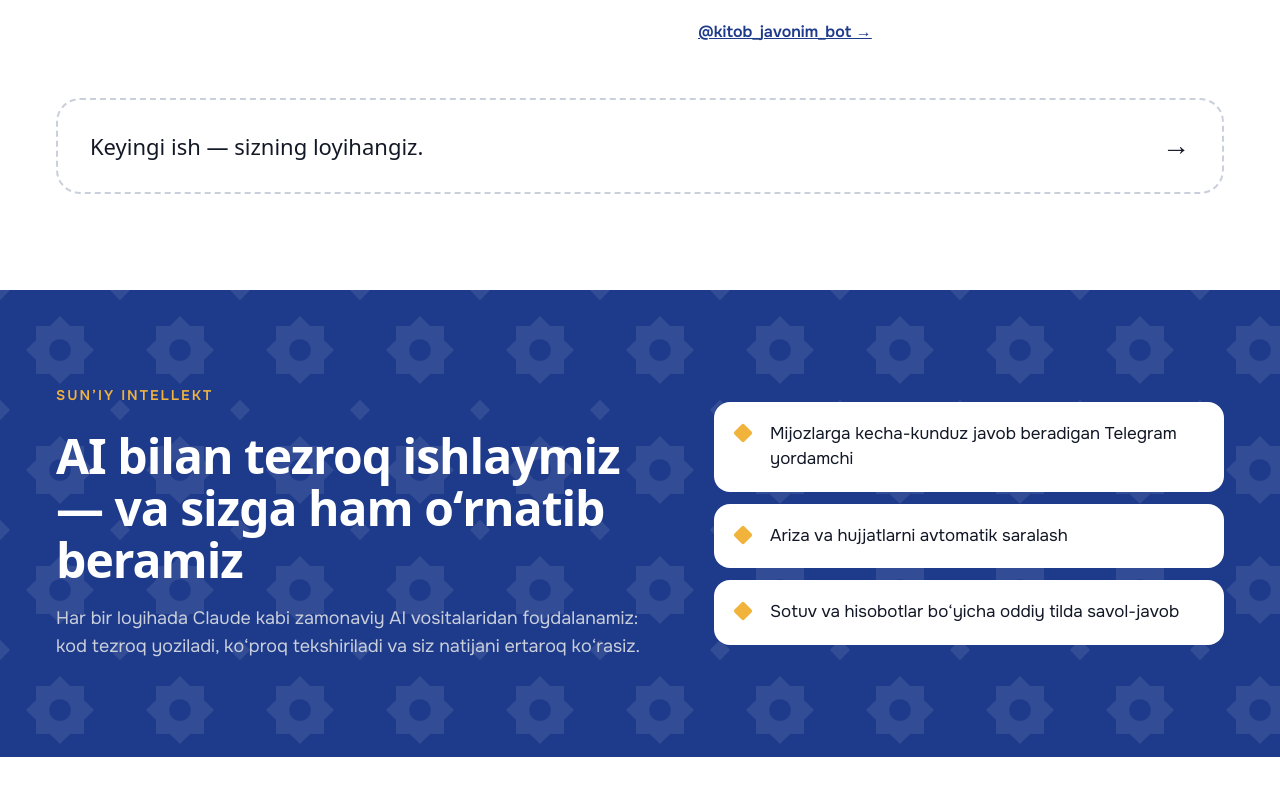
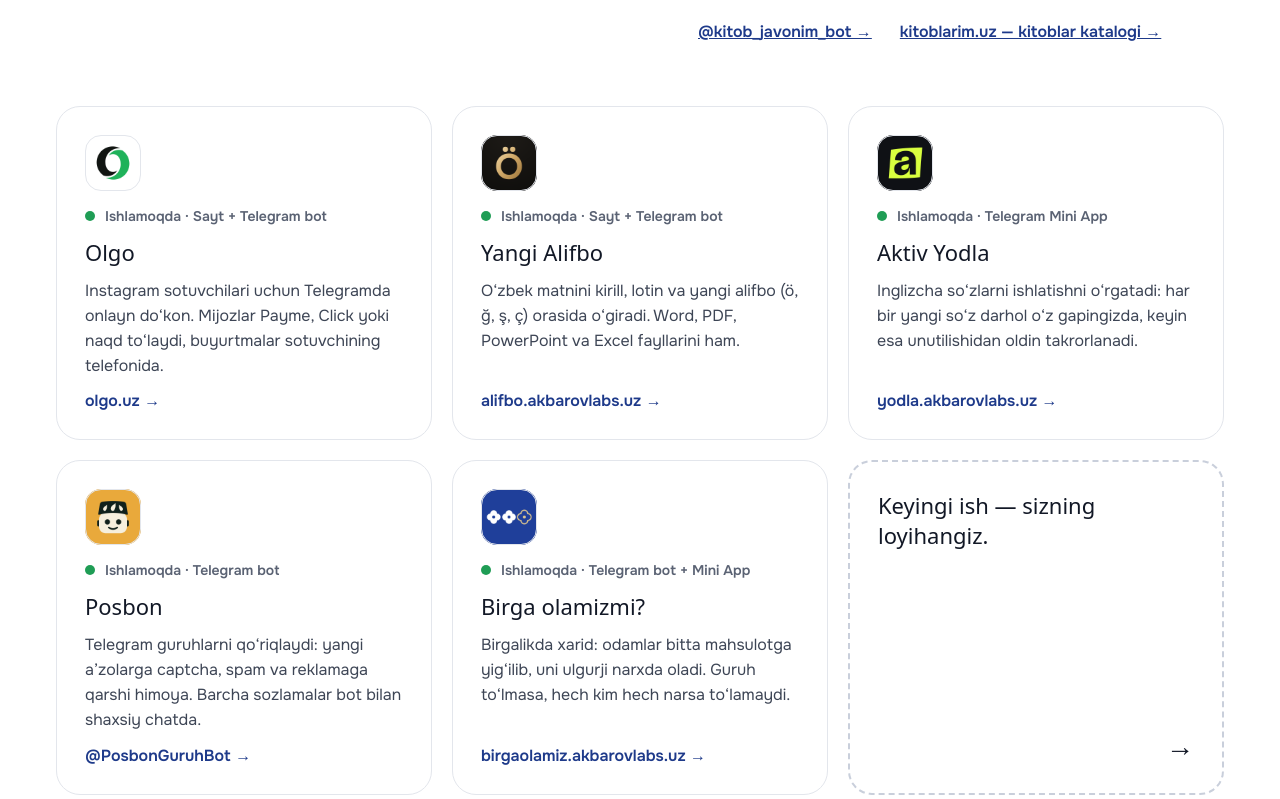
Before and after one commit to akbarov-labs/website, an Astro site: page / in a window 1280 px wide. Shown: the part 1791-2590 px from the top of the page. Built offline with nearby package versions, Linux system fonts and the light colour scheme; Astro itself is replaced by a stand-in of ours; a web font is replaced by a local one.

Commit message:
Show five more live products under Kitoblarim
Olgo, Yangi Alifbo, Aktiv Yodla, Posbon and Birga olamizmi each get a card
with their logo, what they do and a link. Kitoblarim also links its
catalogue at kitoblarim.uz. The "your project next" card becomes the grid's
sixth cell, so rows stay full at every width.

Co-Authored-By: Claude Opus 5.5 <noreply@anthropic.com>

```diff
--- a/src/pages/index.astro
+++ b/src/pages/index.astro
@@ -7,6 +7,11 @@ import ChatDemo from '../components/ChatDemo.astro';
 import PostCard from '../components/PostCard.astro';
 import Featured from '../components/Featured.astro';
 import kitoblarim from '../assets/kitoblarim.png';
+import olgo from '../assets/works/olgo.png';
+import alifbo from '../assets/works/alifbo.png';
+import aktivYodla from '../assets/works/aktiv-yodla.png';
+import posbon from '../assets/works/posbon.png';
+import birgaolamizmi from '../assets/works/birgaolamizmi.png';
 import { site, plans, contactHref, contactLabel } from '../data/site';
 import { getPosts } from '../data/blog';
 
@@ -33,6 +38,50 @@ const services = [
     text: 'Mijozlarga kecha-kunduz javob beradigan bot, arizalarni saralash, hisobotlar boʻyicha savol-javob.',
     icon: '<path d="M12 3c.6 4.6 3.4 7.4 8 8-4.6.6-7.4 3.4-8 8-.6-4.6-3.4-7.4-8-8 4.6-.6 7.4-3.4 8-8z"/>',
     accent: true,
+  },
+];
+
+// The rest of what's live, under Kitoblarim.
+const works = [
+  {
+    name: 'Olgo',
+    kind: 'Sayt + Telegram bot',
+    text: 'Instagram sotuvchilari uchun Telegramda onlayn doʻkon. Mijozlar Payme, Click yoki naqd toʻlaydi, buyurtmalar sotuvchining telefonida.',
+    href: 'https://olgo.uz',
+    linkText: 'olgo.uz',
+    logo: olgo,
+  },
+  {
+    name: 'Yangi Alifbo',
+    kind: 'Sayt + Telegram bot',
+    text: 'Oʻzbek matnini kirill, lotin va yangi alifbo (ö, ğ, ş, ç) orasida oʻgiradi. Word, PDF, PowerPoint va Excel fayllarini ham.',
+    href: 'https://alifbo.akbarovlabs.uz',
+    linkText: 'alifbo.akbarovlabs.uz',
+    logo: alifbo,
+  },
+  {
+    name: 'Aktiv Yodla',
+    kind: 'Telegram Mini App',
+    text: 'Inglizcha soʻzlarni ishlatishni oʻrgatadi: har bir yangi soʻz darhol oʻz gapingizda, keyin esa unutilishidan oldin takrorlanadi.',
+    href: 'https://yodla.akbarovlabs.uz',
+    linkText: 'yodla.akbarovlabs.uz',
+    logo: aktivYodla,
+  },
+  {
+    name: 'Posbon',
+    kind: 'Telegram bot',
+    text: 'Telegram guruhlarni qoʻriqlaydi: yangi aʼzolarga captcha, spam va reklamaga qarshi himoya. Barcha sozlamalar bot bilan shaxsiy chatda.',
+    href: 'https://t.me/PosbonGuruhBot',
+    linkText: '@PosbonGuruhBot',
+    logo: posbon,
+  },
+  {
+    name: 'Birga olamizmi?',
+    kind: 'Telegram bot + Mini App',
+    text: 'Birgalikda xarid: odamlar bitta mahsulotga yigʻilib, uni ulgurji narxda oladi. Guruh toʻlmasa, hech kim hech narsa toʻlamaydi.',
+    href: 'https://birgaolamiz.akbarovlabs.uz',
+    linkText: 'birgaolamiz.akbarovlabs.uz',
+    logo: birgaolamizmi,
   },
 ];
 
@@ -111,13 +160,32 @@ const jsonLd = {
           <li>Audiokitoblar pleyeri</li>
           <li>Keyingi kitobni tanlashda maslahatchi</li>
         </ul>
-        <a href="https://t.me/kitob_javonim_bot" class="ext" rel="noopener">@kitob_javonim_bot →</a>
+        <div class="ext-row">
+          <a href="https://t.me/kitob_javonim_bot" class="ext" rel="noopener">@kitob_javonim_bot →</a>
+          <a href="https://kitoblarim.uz" class="ext" rel="noopener">kitoblarim.uz — kitoblar katalogi →</a>
+        </div>
       </div>
     </article>
-    <a href="#aloqa" class="next">
-      <span class="next-text">Keyingi ish — sizning loyihangiz.</span>
-      <span class="next-arrow" aria-hidden="true">→</span>
-    </a>
+
+    <ul class="works" role="list">
+      {works.map((w) => (
+        <li>
+          <a href={w.href} class="w-card" rel="noopener">
+            <Image src={w.logo} alt="" width={56} height={56} densities={[1, 2]} class="w-logo" />
+            <p class="meta"><span class="live" aria-hidden="true"></span>Ishlamoqda · {w.kind}</p>
+            <h3>{w.name}</h3>
+            <p class="w-text">{w.text}</p>
+            <span class="w-link">{w.linkText} →</span>
+          </a>
+        </li>
+      ))}
+      <li>
+        <a href="#aloqa" class="next">
+          <span class="next-text">Keyingi ish — sizning loyihangiz.</span>
+          <span class="next-arrow" aria-hidden="true">→</span>
+        </a>
+      </li>
+    </ul>
   </section>
 
   <!-- AI -->
@@ -403,18 +471,76 @@ const jsonLd = {
   .work-text li::marker {
     color: var(--saffron);
   }
+  .ext-row {
+    display: flex;
+    flex-wrap: wrap;
+    gap: 0 28px;
+  }
   .ext {
-    align-self: flex-start;
     font-weight: 600;
     padding: 8px 0;
   }
+
+  .works {
+    list-style: none;
+    margin: 56px 0 0;
+    padding: 0;
+    display: grid;
+    grid-template-columns: repeat(auto-fill, minmax(min(100%, 300px), 1fr));
+    gap: 20px;
+  }
+  .w-card {
+    height: 100%;
+    display: flex;
+    flex-direction: column;
+    gap: 12px;
+    padding: 28px;
+    border: 1px solid var(--line);
+    border-radius: var(--radius);
+    background: var(--white);
+    color: var(--ink);
+    text-decoration: none;
+    transition: border-color 0.15s ease;
+  }
+  .w-card:hover {
+    border-color: var(--lapis);
+    color: var(--ink);
+  }
+  .w-logo {
+    width: 56px;
+    height: 56px;
+    margin-bottom: 4px;
+    border-radius: 16px;
+    /* Olgo's logo sits on white; the hairline keeps it from melting into the card. */
+    outline: 1px solid var(--line);
+    outline-offset: -1px;
+  }
+  .w-card h3 {
+    margin: 0;
+    font-family: var(--display);
+    font-weight: 500;
+    font-size: 22px;
+  }
+  .w-text {
+    flex: 1;
+    margin: 0;
+    font-size: 16px;
+    line-height: 1.55;
+    color: var(--body);
+  }
+  .w-link {
+    font-weight: 600;
+    color: var(--lapis);
+    overflow-wrap: anywhere;
+  }
+  /* The last cell of the works grid, so five products plus this make full rows. */
   .next {
-    margin-top: 48px;
+    height: 100%;
     display: flex;
-    align-items: center;
+    flex-direction: column;
     justify-content: space-between;
     gap: 20px;
-    padding: 28px 32px;
+    padding: 28px;
     border-radius: var(--radius);
     border: 2px dashed var(--line-strong);
     color: var(--ink);
@@ -430,6 +556,7 @@ const jsonLd = {
     font-size: 22px;
   }
   .next-arrow {
+    align-self: flex-end;
     font-size: 28px;
     transition: transform 0.15s ease;
   }
@@ -736,12 +863,6 @@ const jsonLd = {
     .service:first-child {
       border-top: 0;
     }
-    .next {
-      padding: 22px 20px;
-    }
-    .next-text {
-      font-size: 18px;
-    }
     .ai-inner,
     .contact-inner {
       padding-block: 64px;
@@ -757,7 +878,8 @@ const jsonLd = {
     }
   }
   @media (prefers-reduced-motion: reduce) {
-    .next-arrow {
+    .next-arrow,
+    .w-card {
       transition: none;
     }
   }
```
Also changed, not shown: src/assets/works/aktiv-yodla.png (added), src/assets/works/alifbo.png (added), src/assets/works/birgaolamizmi.png (added), src/assets/works/olgo.png (added), src/assets/works/posbon.png (added).
